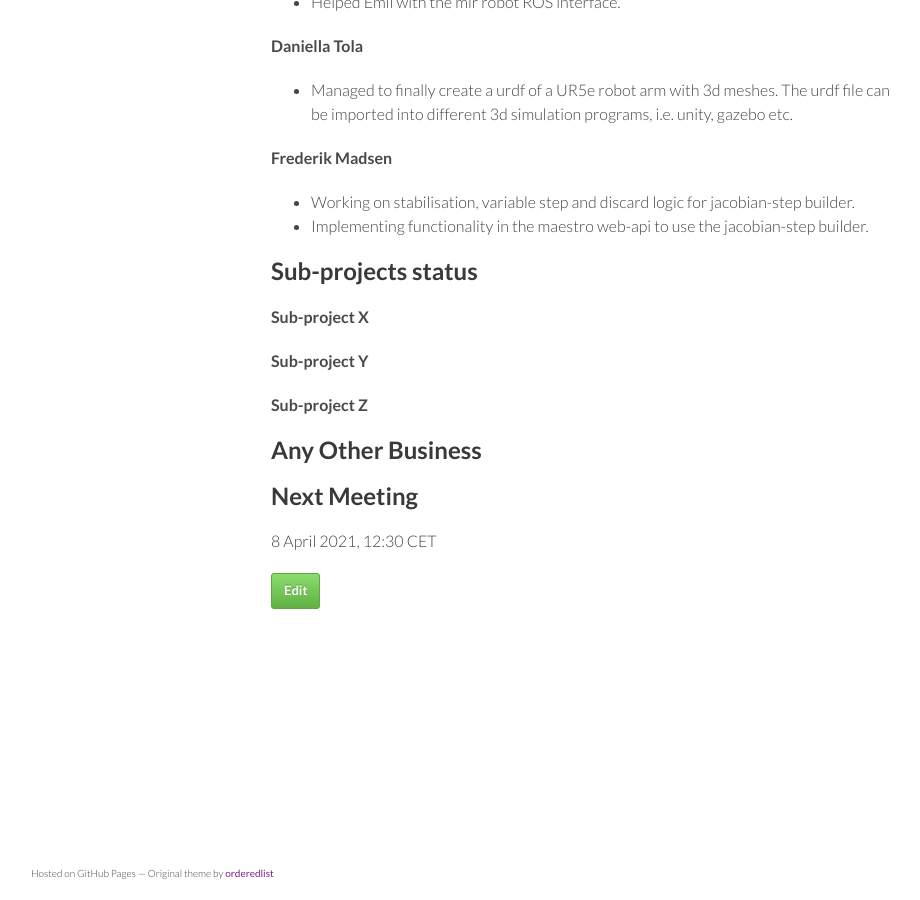
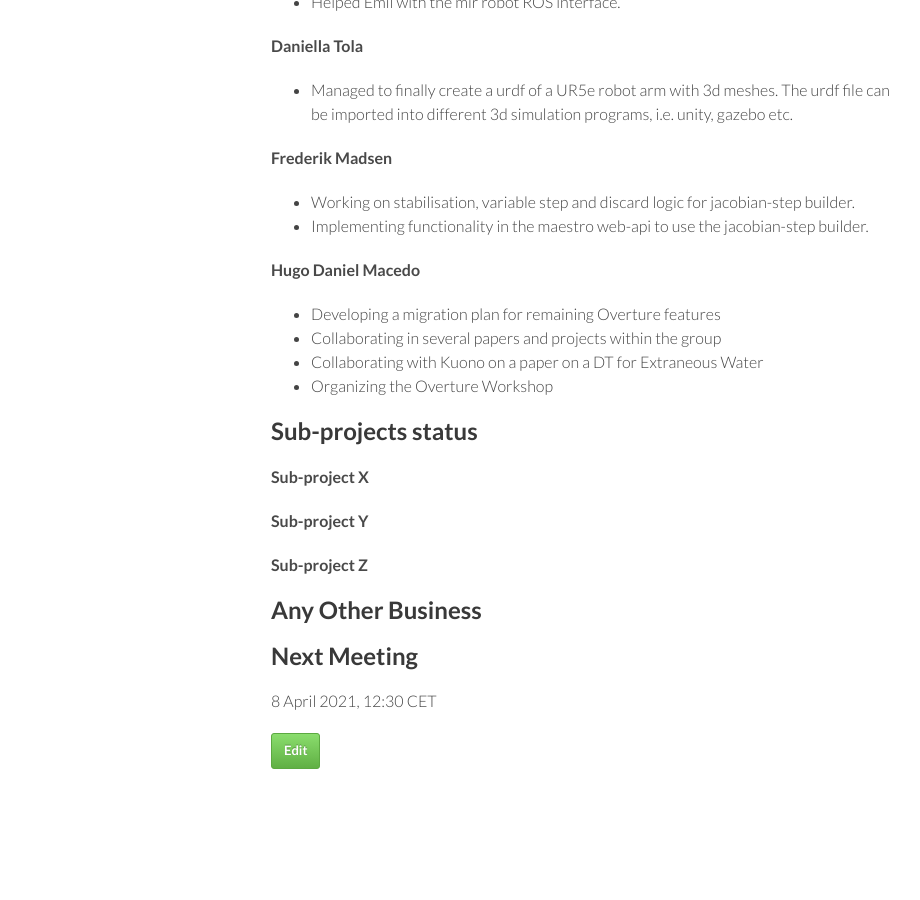
Before and after one commit to digitaltwincentre/digitaltwincentre.github.io, a Jekyll site: the page built from _biweeklies/Biweekly-36.md, in a window 1280 px wide and 900 px high, scrolled down 1115 px. Shown: the whole window, without its empty margins (179-1099 px from the left). Built offline with Jekyll 4.4.1, drawn with Linux system fonts in a browser that asks for light colours; nearby versions of some CDN libraries.

Commit message:
Update Biweekly-36.md

```diff
--- a/_biweeklies/Biweekly-36.md
+++ b/_biweeklies/Biweekly-36.md
@@ -50,6 +50,12 @@ date: 24 March 2021, 1030 CET
 * Working on stabilisation, variable step and discard logic for jacobian-step builder.
 * Implementing functionality in the maestro web-api to use the jacobian-step builder.
 
+#### Hugo Daniel Macedo
+* Developing a migration plan for remaining Overture features
+* Collaborating in several papers and projects within the group
+* Collaborating with Kuono on a paper on a DT for Extraneous Water
+* Organizing the Overture Workshop
+
 ## Sub-projects status
 
 
```
